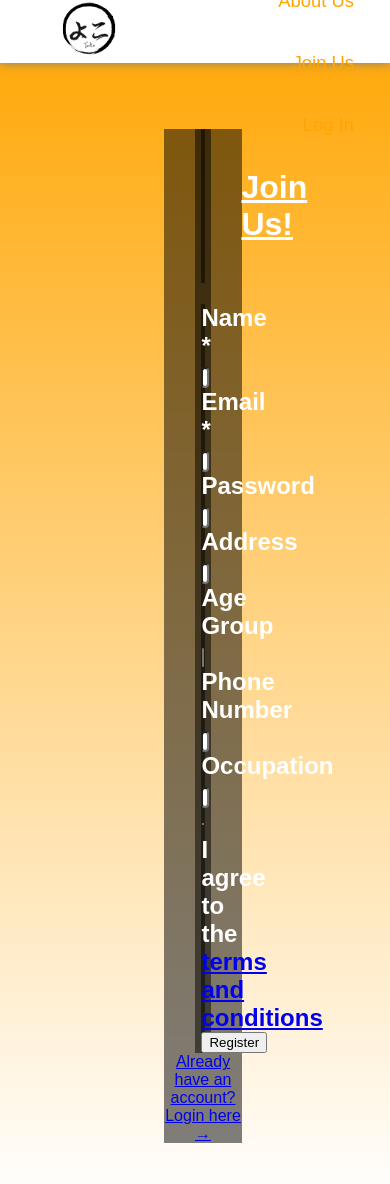
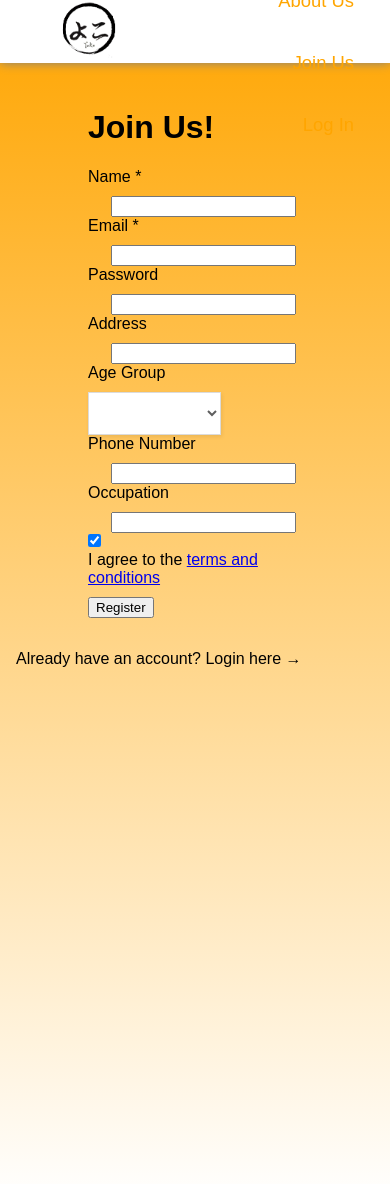
Before and after one commit to JimmyIb/Yoko, a PHP site: page /deliverable5.htm in a window 390 px wide. Shown: the top 1184 px of the page. Run offline with PHP 8.4, Linux system fonts and the light colour scheme.

Commit message:
Update deliverable5.css

```diff
--- a/css/deliverable5.css
+++ b/css/deliverable5.css
@@ -1,92 +1,84 @@
-form h1{
-	padding:40px;
-	color: white;
-	text-decoration: underline;
-}
-
-form{
-	padding-top: 5%;
-	text-align: center;
-	height:auto;
-    margin:0 auto;
-}
-
-form div{
-	width: 20%;
-	margin:auto;
-	background-color:rgba(0, 0, 0, 0.5);
-}
-
-form select{
-	width: 80%;
-	border-radius: 25px;
-	height: 9%;
-}
-
-label{
-	color: rgb(255, 255, 255);
-	font-size: 150%;
-	font-weight: bold;
-}
-
-input{
-	margin: 5px;
-	border-radius: 25px;
-	width:80%;
-	height: 9%;
-	margin:1%;
-}
-
-#submitBtn{
-	border: none;
+.form-register-with-email .form-log-in-with-existing{
+    text-decoration: none;
+    padding: 4px 8px;
+    font-weight: normal;
     color: black;
-    padding: 16px 32px;
-    text-align: center;
-    text-decoration: none;
-    display: inline-block;
-    font-size: 16px;
-	cursor: pointer;
-	border-radius:25px;
-	margin-top: 10%;
-	width: 100%;
-	-webkit-transition-duration: 0.4s; /* Safari */
-
-}
-#submitBtn:hover{
-	background-color: #555555;
-    color: white;
-}
-.sect{
-	height: 100%;
-	background-size: 50%;
-	background-attachment: fixed;
 
 }
 
-.sectOne{
-	background-image: url("../images/d.jpeg");
-	background-size: 50%;
-	position: relative;
+.form-register-with-email select{
+    background-color: #ffffff;
+    color:  #5f5f5f;
+    box-sizing: border-box;
+    width: auto;
+    box-shadow: 1px 2px 4px 0 rgba(0, 0, 0, 0.08);
+    padding: 12px 18px;
+    border: 1px solid #dbdbdb;
 }
 
-.sectTwo{
-	background: url("../images/taiyaki.jpeg") left no-repeat,  url("../images/tsukimi_dango.jpeg");
-	background-size: 50%;
-	position: relative
+/*	Making the form responsive. Remove these media queries
+    if you don't need the form to work on mobile devices. */
+
+@media (max-width: 900px) {
+
+    .form-register{
+        margin: 20px auto;
+    }
+
+    .form-register-with-email{
+        position: relative;
+        display: block;
+        margin: 0;
+    }
+
+    .form-register-with-email .form-white-background{
+        margin: 0 auto 32px;
+    }
+
+    .form-register-with-email:after{
+        bottom: -80px;
+        left: 50%;
+        margin-left: -25px;
+    }
+
+    .form-sign-in-with-social {
+        margin-top: 105px;
+    }
+
 }
 
-#firstForm{
-	position: relative;
-	border-radius:25px;
-	height: 350px;
+@media (max-width: 600px) {
+
+    .form-register-with-email .form-white-background{
+        width: 300px;
+        padding-left: 35px;
+        padding-right: 35px;
+    }
+
+    .form-register-with-email .form-row > label span{
+        display: block;
+        text-align: left;
+        padding: 0 0 10px;
+    }
+
+    .form-register-with-email input{
+        display: block;
+        margin: 0 auto;
+    }
+
+    .form-register-with-email .form-checkbox input{
+        display: inline-block;
+        margin-left: 0;
+    }
+
+    .form-register-with-email .form-checkbox span{
+        width: 200px !important;
+    }
+
+    .form-register-with-email:after{
+        bottom: -80px;
+        left: 50%;
+        margin-left: -25px;
+    }
+
 }
-
-#secForm{
-	position: relative;
-	border-radius:25px;
-	height: 350px;
-}
-.formName{
-	text-decoration: underline;
-	font-size: 180%;
-}
```
